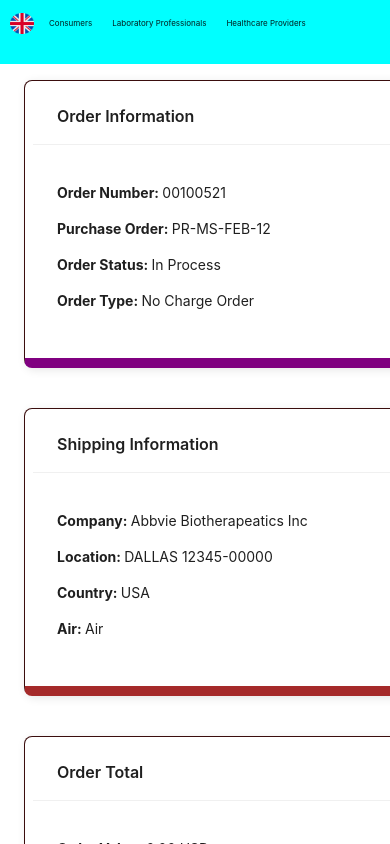
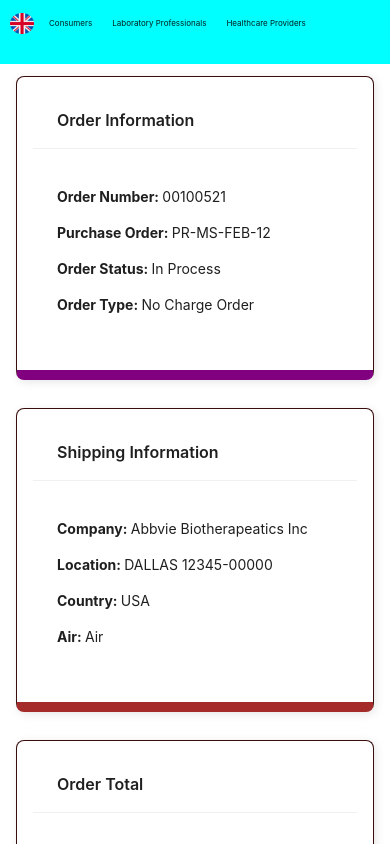
Before and after one commit to Rudraneel123/Dashboard, a React (Vite) app in the folder dashboard/: page / in a window 390 px wide. Shown: the top 844 px of the page. Built offline with nearby package versions, Linux system fonts and the light colour scheme.

Commit message:
card.css committed

```diff
--- a/dashboard/src/styles/card.css
+++ b/dashboard/src/styles/card.css
@@ -11,8 +11,9 @@
 
 @media (max-width: 768px) {
   .card-container {
-    margin: 16px 8px 8px; /*top left&right bottom*/
-    padding: 8px;
+    /* margin: 16px 8px 8px; /*top left&right bottom*/
+    /* padding: 8px;  */
     /* width: 80dvb; */
+    width: auto;
   }
 }
```
